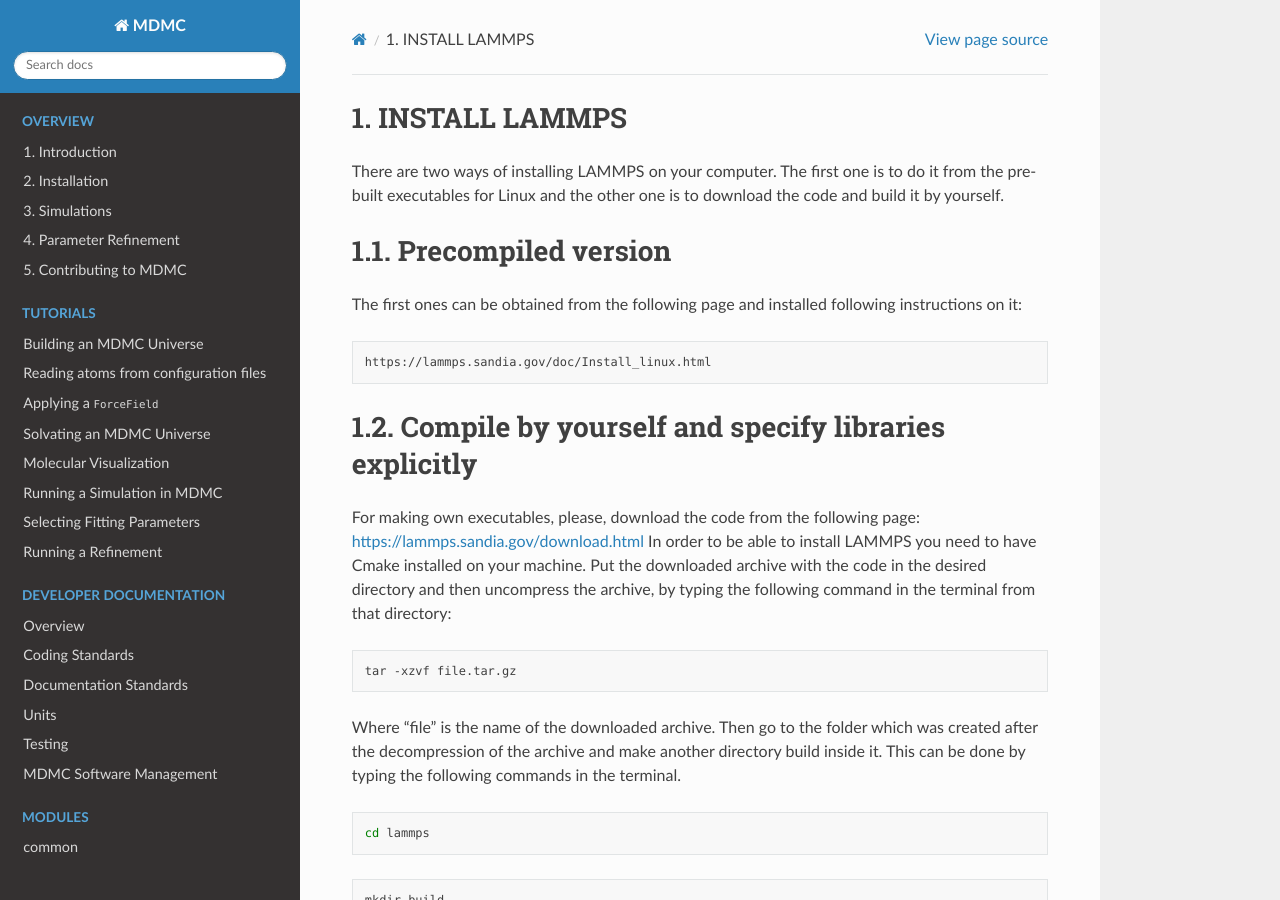
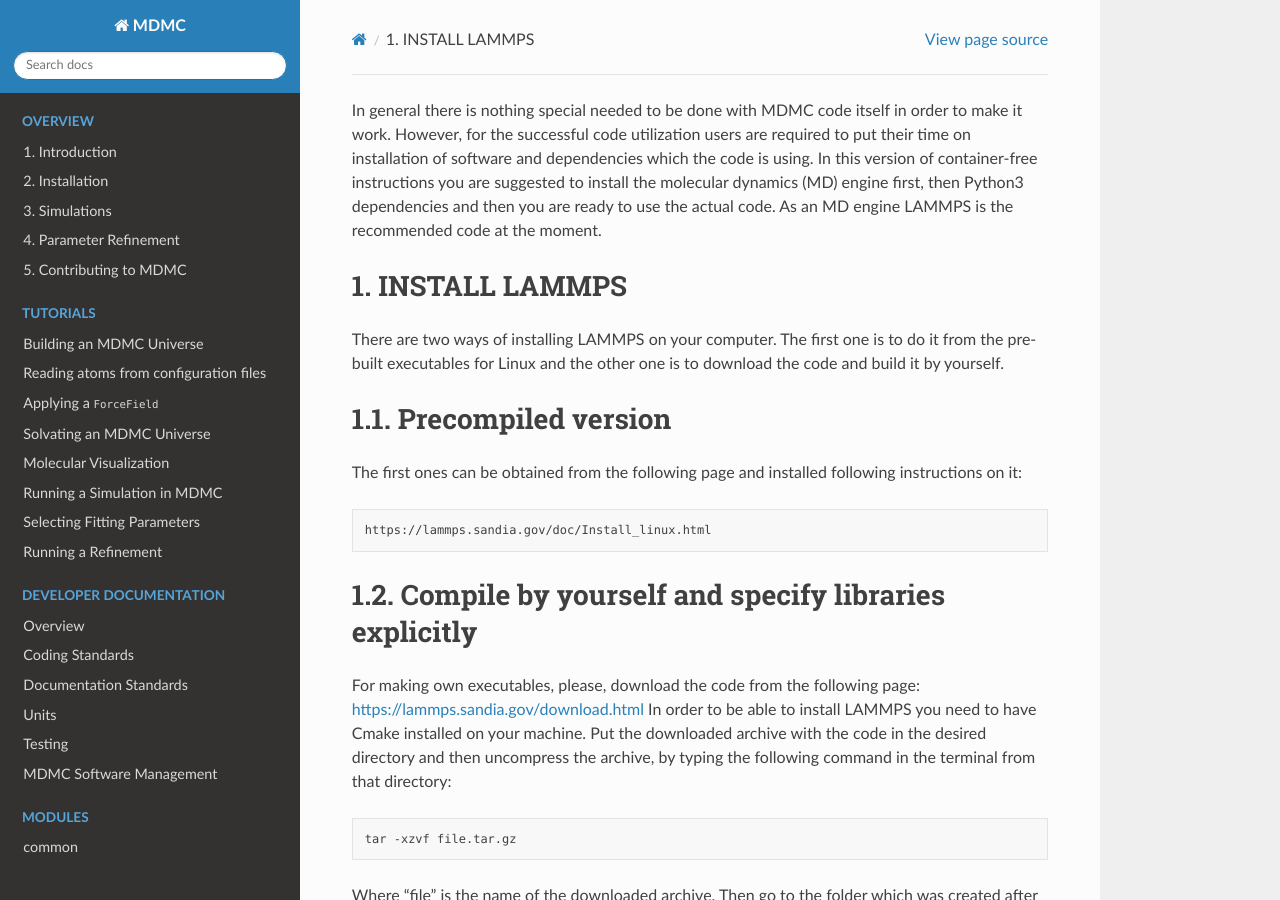
Before and after one commit to ISISNeutronMuon/MDMC, a Sphinx documentation site: the page built from doc/pages/installation/NOCONTAINER_LINUX.rst, in a window 1280 px wide and 900 px high. Built offline with Sphinx 7.4.7 and the Read the Docs theme 2.0.0, drawn with Linux system fonts in a browser that asks for light colours; pages that are not in the unit, such as notebooks, are missing from menus.

Commit message:
Update NOCONTAINER_LINUX.rst

```diff
--- a/doc/pages/installation/NOCONTAINER_LINUX.rst
+++ b/doc/pages/installation/NOCONTAINER_LINUX.rst
@@ -1,4 +1,6 @@
 .. _NOCONTAINER_LINUX-label:
+
+In general there is nothing special needed to be done with MDMC code itself in order to make it work. However, for the successful code utilization users are required to put their time on installation of software and dependencies which the code is using. In this version of container-free instructions you are suggested to install the molecular dynamics (MD) engine first, then Python3 dependencies and then you are ready to use the actual code. As an MD engine LAMMPS is the recommended code at the moment.
 
 1. INSTALL LAMMPS
 ------------------
```
